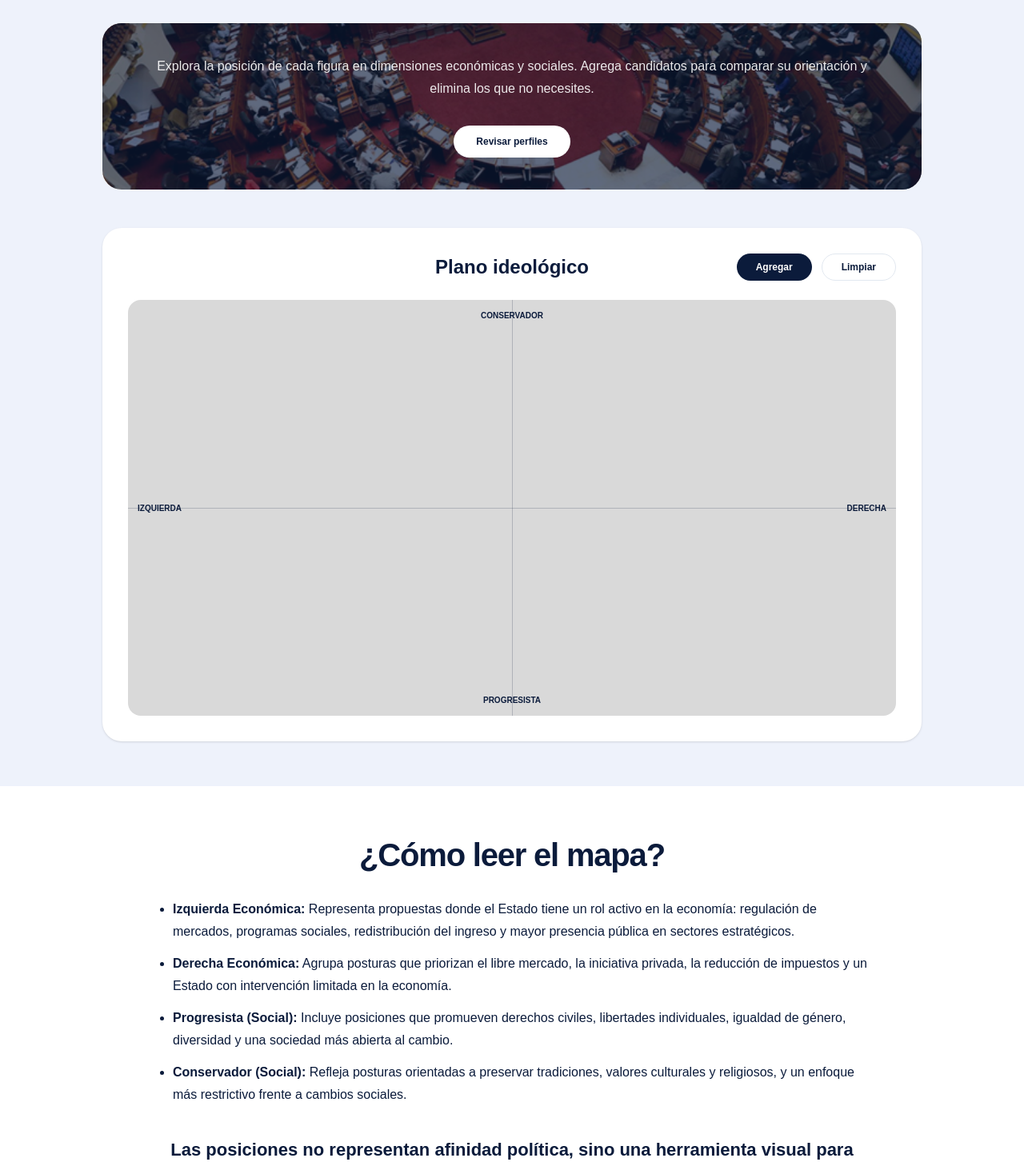
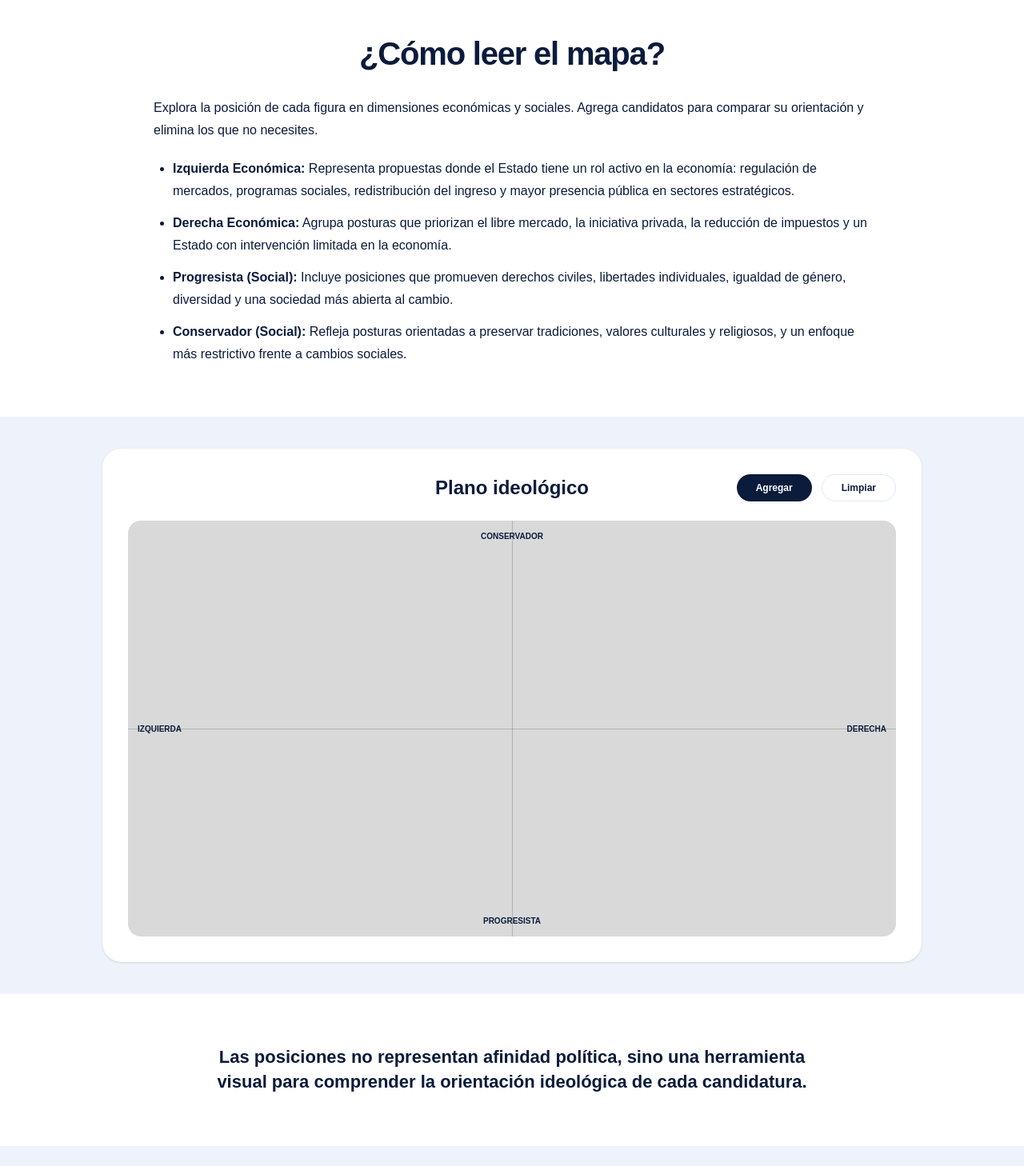
Before and after one commit to alberth25or-cmd/observaperu, a Next.js app: page /mapa-ideologico in a window 1280 px wide. Shown: the part 220-1678 px from the top of the page at 80% size. After the commit the page ends 1653 px from the top, so only its background shows below. Built offline with nearby package versions, Linux system fonts and the light colour scheme.

Commit message:
feat: explicar cómo leer el mapa idelógico

```diff
--- a/src/app/mapa-ideologico/page.tsx
+++ b/src/app/mapa-ideologico/page.tsx
@@ -128,27 +128,45 @@ export default function MapaIdeologicoPage() {
     <main className="min-h-screen bg-[#eef2fb]">
       <Banner title="Mapa Ideológico" />
 
-      <section className="py-10 sm:py-12">
+      {/* ¿Cómo leer el mapa? (final) */}
+      <section className="bg-white py-10 sm:py-16">
         <div className="mx-auto max-w-6xl px-4 lg:px-16">
-          <div className="relative overflow-hidden rounded-3xl">
-            <div className="absolute inset-0 bg-cover bg-center" style={{ backgroundImage: "url('/congreso.jpg')" }} />
-            <div className="absolute inset-0 bg-[#0b1b3b]/65" />
-            <div className="relative px-6 py-10 text-center text-white/90">
-              <p className="mx-auto max-w-4xl text-sm leading-[175%] sm:text-base">
+          <h2 className="text-center text-[30px] font-black leading-[110%] tracking-[-0.03em] text-[#0b1b3b] sm:text-[40px]">
+            ¿Cómo leer el mapa?
+          </h2>
+
+          <div className="mx-auto mt-8 max-w-4xl text-left">
+            <p className="mx-auto max-w-4xl text-sm leading-[175%] sm:text-base mb-5">
               Explora la posición de cada figura en dimensiones económicas y sociales.
               Agrega candidatos para comparar su orientación y elimina los que no necesites.
             </p>
-              <div className="mt-8 flex flex-wrap justify-center gap-4">
-                <a href="/candidatos" className="rounded-full bg-white px-7 py-3 text-xs font-bold text-[#0b1b3b] transition hover:scale-105">
-                  Revisar perfiles
-                </a>
-              </div>
-            </div>
+            <ul className="list-disc space-y-3 pl-6 text-[15px] leading-[175%] text-[#0b1b3b] sm:text-[16px]">
+              <li>
+                <span className="font-extrabold">Izquierda Económica:</span> Representa propuestas donde
+                el Estado tiene un rol activo en la economía: regulación de mercados, programas sociales,
+                redistribución del ingreso y mayor presencia pública en sectores estratégicos.
+              </li>
+              <li>
+                <span className="font-extrabold">Derecha Económica:</span> Agrupa posturas que priorizan el
+                libre mercado, la iniciativa privada, la reducción de impuestos y un Estado con intervención
+                limitada en la economía.
+              </li>
+              <li>
+                <span className="font-extrabold">Progresista (Social):</span> Incluye posiciones que promueven
+                derechos civiles, libertades individuales, igualdad de género, diversidad y una sociedad más
+                abierta al cambio.
+              </li>
+              <li>
+                <span className="font-extrabold">Conservador (Social):</span> Refleja posturas orientadas a
+                preservar tradiciones, valores culturales y religiosos, y un enfoque más restrictivo frente a
+                cambios sociales.
+              </li>
+            </ul>
           </div>
         </div>
       </section>
 
-      <section className="pb-14">
+      <section className="p-10">
         <div className="mx-auto max-w-6xl px-4 lg:px-16">
           <div className="rounded-3xl bg-white p-6 shadow-sm sm:p-8">
             {/* Layout responsive: en móvil el título va arriba, en desktop se mantiene centrado */}
@@ -223,43 +241,11 @@ export default function MapaIdeologicoPage() {
         </div>
       </section>
 
-      {/* ¿Cómo leer el mapa? (final) */}
       <section className="bg-white py-14 sm:py-16">
-        <div className="mx-auto max-w-6xl px-4 lg:px-16">
-          <h2 className="text-center text-[30px] font-black leading-[110%] tracking-[-0.03em] text-[#0b1b3b] sm:text-[40px]">
-            ¿Cómo leer el mapa?
-          </h2>
-
-          <div className="mx-auto mt-8 max-w-4xl text-left">
-            <ul className="list-disc space-y-3 pl-6 text-[15px] leading-[175%] text-[#0b1b3b] sm:text-[16px]">
-              <li>
-                <span className="font-extrabold">Izquierda Económica:</span> Representa propuestas donde
-                el Estado tiene un rol activo en la economía: regulación de mercados, programas sociales,
-                redistribución del ingreso y mayor presencia pública en sectores estratégicos.
-              </li>
-              <li>
-                <span className="font-extrabold">Derecha Económica:</span> Agrupa posturas que priorizan el
-                libre mercado, la iniciativa privada, la reducción de impuestos y un Estado con intervención
-                limitada en la economía.
-              </li>
-              <li>
-                <span className="font-extrabold">Progresista (Social):</span> Incluye posiciones que promueven
-                derechos civiles, libertades individuales, igualdad de género, diversidad y una sociedad más
-                abierta al cambio.
-              </li>
-              <li>
-                <span className="font-extrabold">Conservador (Social):</span> Refleja posturas orientadas a
-                preservar tradiciones, valores culturales y religiosos, y un enfoque más restrictivo frente a
-                cambios sociales.
-              </li>
-            </ul>
-
-            <p className="mx-auto mt-10 max-w-4xl text-center text-[18px] font-extrabold leading-[140%] text-[#0b1b3b] sm:text-[22px]">
+        <p className="mx-auto max-w-3xl text-center text-[16px] font-extrabold leading-[140%] text-[#0b1b3b] sm:text-[22px]">
           Las posiciones no representan afinidad política, sino una herramienta visual para comprender la
           orientación ideológica de cada candidatura.
         </p>
-          </div>
-        </div>
       </section>
 
     {/* Modal de Selección */}
```
Lines whose indentation alone changed are shown as unchanged.
